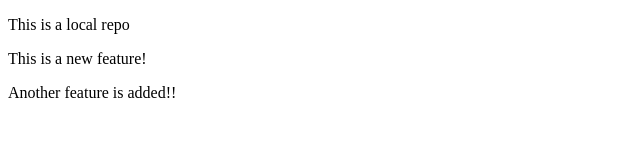
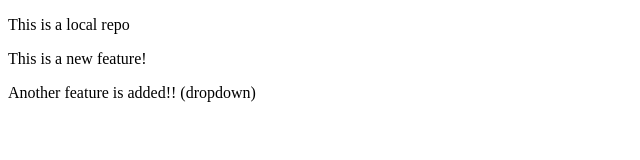
Before and after one commit to manasnarvekardev-commits/local-repo, a plain HTML site: page index.html in a window 1280 px wide. Shown: the whole page, without its empty margins (0-640 px from the left). Drawn offline with Linux system fonts and the light colour scheme.

Commit message:
added a new feature

```diff
--- a/index.html
+++ b/index.html
@@ -7,6 +7,6 @@
 <body>
     <p>This is a local repo</p>
 <p>This is a new feature!</p>
-<p>Another feature is added!!</p>
+<p>Another feature is added!! (dropdown)</p>
 </body>
 </html>
```
